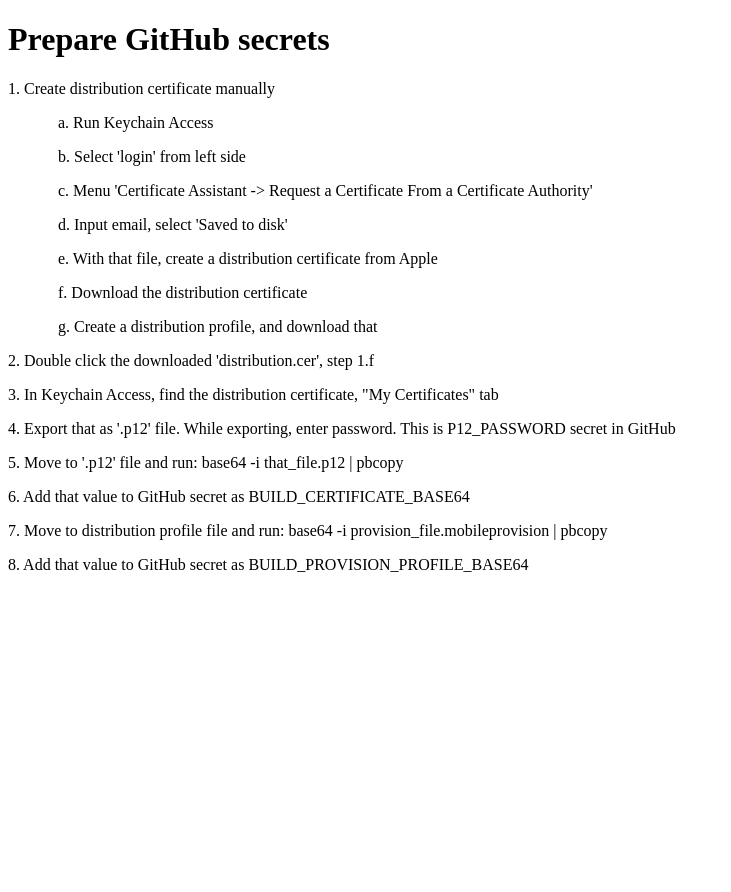
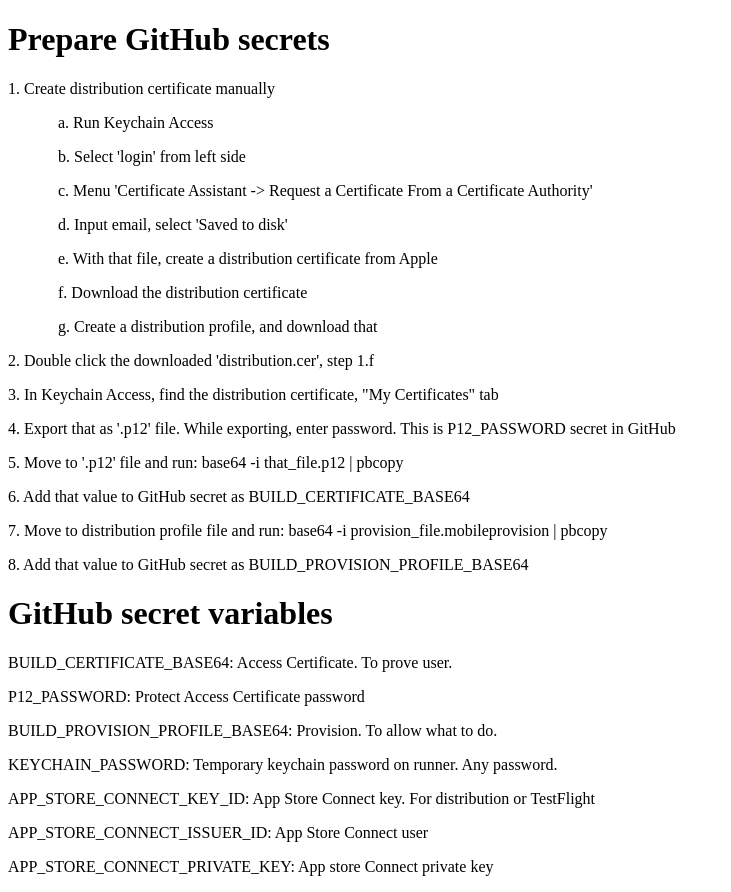
Before and after one commit to twkim-build/guide, a plain HTML site: page Index.html in a window 1280 px wide. Shown: the whole page, without its empty margins (0-731 px from the left). Before the commit the page ends 800 px from the top, so only its background shows below. Drawn offline with Linux system fonts and the light colour scheme.

Commit message:
Update Index.html

```diff
--- a/Index.html
+++ b/Index.html
@@ -23,5 +23,15 @@
   <p>7. Move to distribution profile file and run: base64 -i provision_file.mobileprovision | pbcopy</p>
   <p>8. Add that value to GitHub secret as BUILD_PROVISION_PROFILE_BASE64</p>
 
+  <h1>GitHub secret variables</h1>
+	<p>BUILD_CERTIFICATE_BASE64: Access Certificate. To prove user.</p>
+	<p>P12_PASSWORD: Protect Access Certificate password</p>
+	<p>BUILD_PROVISION_PROFILE_BASE64: Provision. To allow what to do.</p>
+	<p>KEYCHAIN_PASSWORD: Temporary keychain password on runner. Any password.</p>
+	<p>APP_STORE_CONNECT_KEY_ID: App Store Connect key. For distribution or TestFlight</p>
+	<p>APP_STORE_CONNECT_ISSUER_ID: App Store Connect user</p>
+	<p>APP_STORE_CONNECT_PRIVATE_KEY: App store Connect private key</p>
+
+
 </body>
 </html>
```
